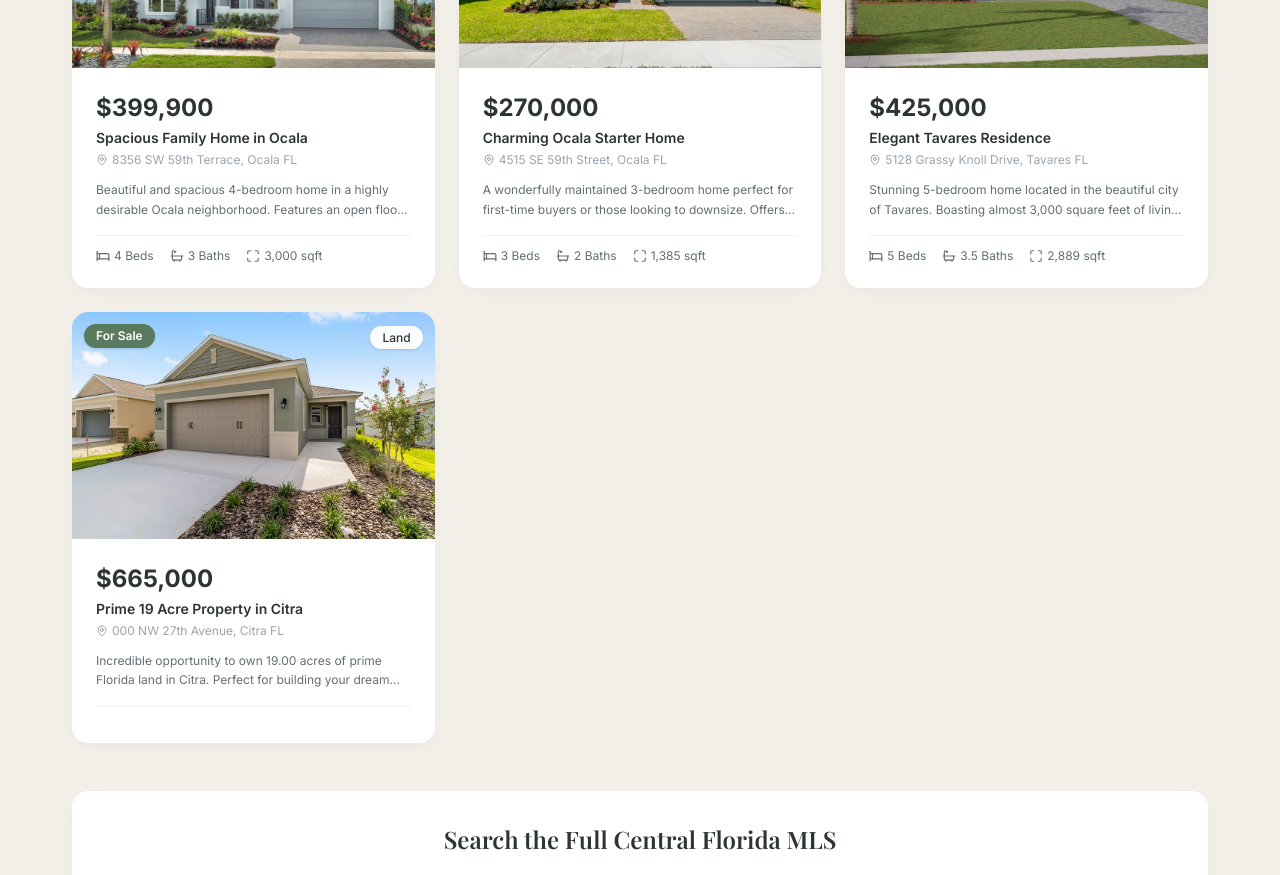
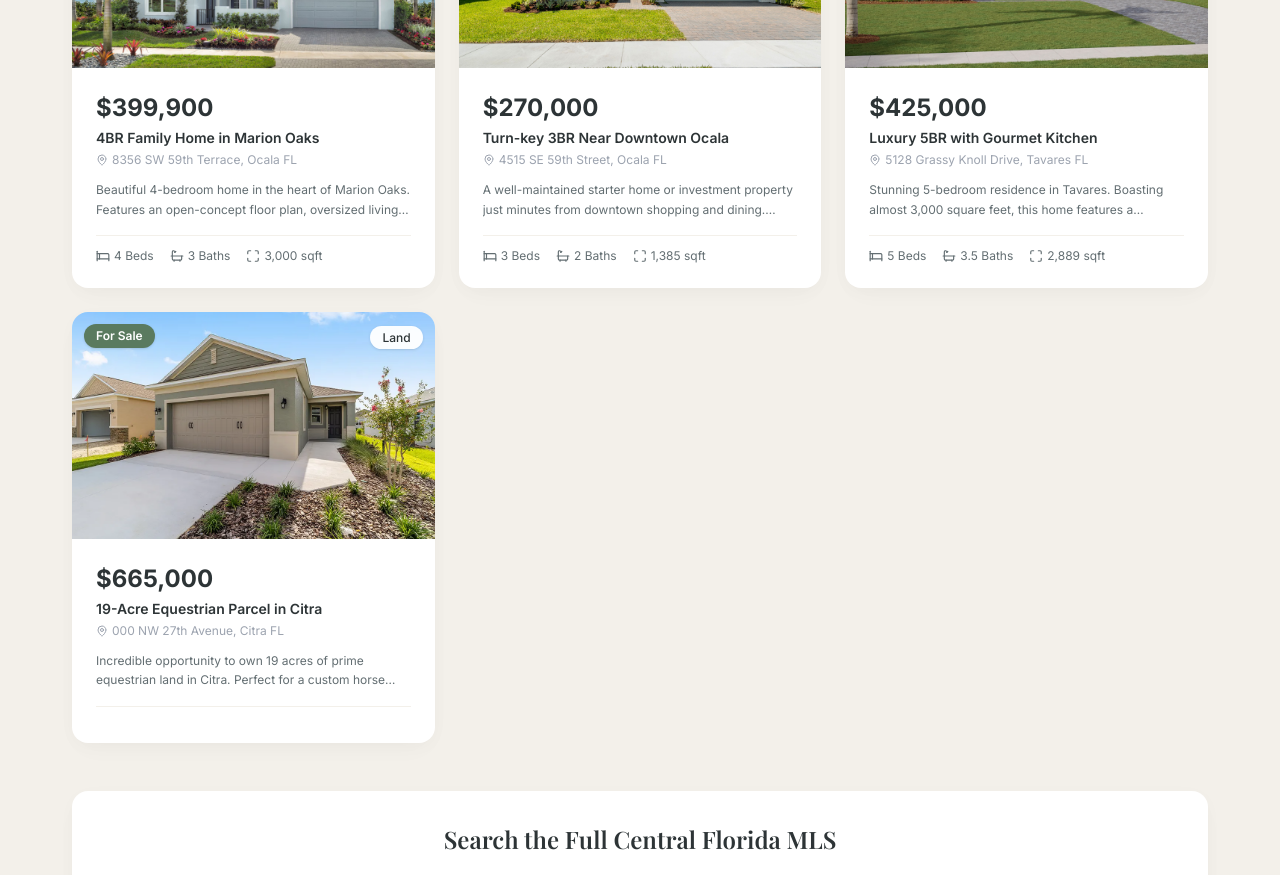
Before and after one commit to realtoralisafl-spec/alisa-realtor-website, a React (Vite) app: page /properties in a window 1280 px wide. Shown: the part 660-1535 px from the top of the page. Built offline with nearby package versions, Linux system fonts and the light colour scheme; a web font is replaced by a local one.

Commit message:
Refine property listings, update stats for authenticity, and improve accessibility

```diff
--- a/src/components/layout/Footer.tsx
+++ b/src/components/layout/Footer.tsx
@@ -42,8 +42,8 @@ export default function Footer() {
                 href="https://www.facebook.com/AlisaBurnsRealtor"
                 target="_blank"
                 rel="noopener noreferrer"
+                aria-label="Facebook"
                 className="w-10 h-10 rounded-xl bg-white/5 border border-white/10 flex items-center justify-center hover:bg-primary hover:border-primary transition-all text-xs font-semibold group"
-                aria-label="Facebook"
               >
                 <span className="group-hover:scale-110 transition-transform">FB</span>
               </a>
@@ -51,8 +51,8 @@ export default function Footer() {
                 href="https://www.instagram.com/realtoralisafl/"
                 target="_blank"
                 rel="noopener noreferrer"
+                aria-label="Instagram"
                 className="w-10 h-10 rounded-xl bg-white/5 border border-white/10 flex items-center justify-center hover:bg-accent hover:border-accent transition-all text-xs font-semibold group"
-                aria-label="Instagram"
               >
                 <span className="group-hover:scale-110 transition-transform">IG</span>
               </a>
--- a/src/data/properties.ts
+++ b/src/data/properties.ts
@@ -18,7 +18,7 @@ export interface Property {
 export const properties: Property[] = [
   {
     id: 1,
-    title: 'Spacious Family Home in Ocala',
+    title: '4BR Family Home in Marion Oaks',
     address: '8356 SW 59th Terrace',
     city: 'Ocala',
     price: 399900,
@@ -30,11 +30,11 @@ export const properties: Property[] = [
     image: '/images/property-1.jpg',
     featured: true,
     yearBuilt: 2015,
-    description: 'Beautiful and spacious 4-bedroom home in a highly desirable Ocala neighborhood. Features an open floor plan, large living areas, and a beautiful master suite.',
+    description: 'Beautiful 4-bedroom home in the heart of Marion Oaks. Features an open-concept floor plan, oversized living areas, and a private master suite with tray ceilings.',
   },
   {
     id: 2,
-    title: 'Charming Ocala Starter Home',
+    title: 'Turn-key 3BR Near Downtown Ocala',
     address: '4515 SE 59th Street',
     city: 'Ocala',
     price: 270000,
@@ -46,11 +46,11 @@ export const properties: Property[] = [
     image: '/images/property-2.jpeg',
     featured: true,
     yearBuilt: 2005,
-    description: 'A wonderfully maintained 3-bedroom home perfect for first-time buyers or those looking to downsize. Offers a comfortable layout and a cozy backyard.',
+    description: 'A well-maintained starter home or investment property just minutes from downtown shopping and dining. Includes a fenced backyard and updated flooring.',
   },
   {
     id: 3,
-    title: 'Elegant Tavares Residence',
+    title: 'Luxury 5BR with Gourmet Kitchen',
     address: '5128 Grassy Knoll Drive',
     city: 'Tavares',
     price: 425000,
@@ -62,11 +62,11 @@ export const properties: Property[] = [
     image: '/images/property-3.jpg',
     featured: true,
     yearBuilt: 2018,
-    description: 'Stunning 5-bedroom home located in the beautiful city of Tavares. Boasting almost 3,000 square feet of living space, this home features high-end finishes and a massive kitchen.',
+    description: 'Stunning 5-bedroom residence in Tavares. Boasting almost 3,000 square feet, this home features a gourmet kitchen, high-end stone counters, and a massive loft space.',
   },
   {
     id: 4,
-    title: 'Prime 19 Acre Property in Citra',
+    title: '19-Acre Equestrian Parcel in Citra',
     address: '000 NW 27th Avenue',
     city: 'Citra',
     price: 665000,
@@ -78,7 +78,7 @@ export const properties: Property[] = [
     image: '/images/property-4.webp',
     featured: true,
     yearBuilt: 0,
-    description: 'Incredible opportunity to own 19.00 acres of prime Florida land in Citra. Perfect for building your dream equestrian estate or private retreat.',
+    description: 'Incredible opportunity to own 19 acres of prime equestrian land in Citra. Perfect for a custom horse farm or private estate in the heart of Florida horse country.',
   },
 ]
 
--- a/src/pages/Contact.tsx
+++ b/src/pages/Contact.tsx
@@ -155,6 +155,7 @@ export default function Contact() {
                     href="https://www.facebook.com/AlisaBurnsRealtor"
                     target="_blank"
                     rel="noopener noreferrer"
+                    aria-label="Visit Alisa on Facebook"
                     className="flex-1 py-3 bg-white border border-light-gray rounded-xl text-sm text-text-light hover:bg-primary hover:text-white hover:border-primary transition-all no-underline text-center font-medium shadow-sm"
                   >
                     Facebook
@@ -163,6 +164,7 @@ export default function Contact() {
                     href="https://www.instagram.com/realtoralisafl/"
                     target="_blank"
                     rel="noopener noreferrer"
+                    aria-label="Visit Alisa on Instagram"
                     className="flex-1 py-3 bg-white border border-light-gray rounded-xl text-sm text-text-light hover:bg-accent hover:text-white hover:border-accent transition-all no-underline text-center font-medium shadow-sm"
                   >
                     Instagram
--- a/src/pages/Home.tsx
+++ b/src/pages/Home.tsx
@@ -67,10 +67,10 @@ export default function Home() {
           {/* Quick Stats */}
           <div className="mt-16 grid grid-cols-2 md:grid-cols-4 gap-4 max-w-2xl mx-auto animate-fade-in-up delay-400">
             {[
-              { label: 'Years Experience', value: '10+' },
-              { label: 'Homes Sold', value: '200+' },
-              { label: 'Areas Served', value: '6+' },
-              { label: 'Happy Clients', value: '300+' },
+              { label: 'Years Experience', value: '8+' },
+              { label: 'Homes Sold', value: '140+' },
+              { label: 'Areas Served', value: '5+' },
+              { label: 'Happy Clients', value: '250+' },
             ].map((stat) => (
               <div key={stat.label} className="bg-white/10 backdrop-blur-sm rounded-xl p-4">
                 <p className="text-2xl md:text-3xl font-bold text-white">{stat.value}</p>
```
